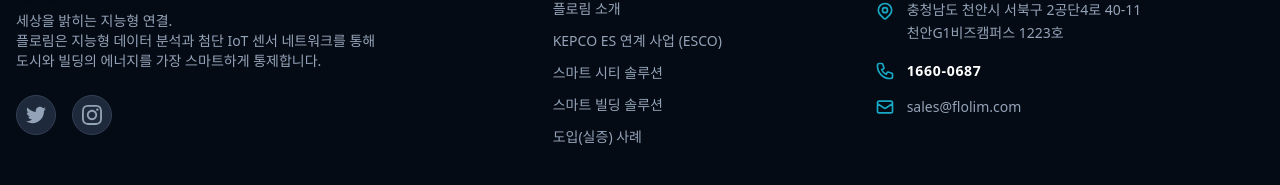
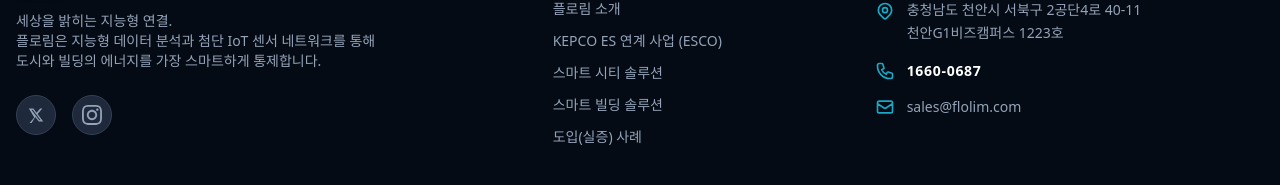
Before and after one commit to flolim-mj54/flolim-website, a React (Vite) app: page /support/contact in a window 1280 px wide. Shown: the part 1591-1776 px from the top of the page. Built offline with nearby package versions, Linux system fonts and the light colour scheme.

Commit message:
푸터 트위터, 인스타 변경

```diff
--- a/src/components/Footer.tsx
+++ b/src/components/Footer.tsx
@@ -1,6 +1,20 @@
+import { useState } from 'react';
 import { Link } from 'react-router-dom';
 
 const Footer = () => {
+  // 💡 [추가됨] '준비중' 팝업 뱃지 상태 관리
+  const [toastMessage, setToastMessage] = useState<string | null>(null);
+
+  const handleComingSoon = (e: React.MouseEvent) => {
+    e.preventDefault();
+    setToastMessage('현재 준비 중인 페이지입니다. 조금만 기다려 주세요!');
+
+    // 3초 뒤에 팝업을 다시 숨깁니다.
+    setTimeout(() => {
+      setToastMessage(null);
+    }, 3000);
+  };
+
   return (
     <footer className="bg-[#050b14] border-t border-slate-800 pt-12 md:pt-16 pb-8 text-slate-400 relative overflow-hidden">
       <div className="absolute bottom-0 left-0 w-full h-[1px] bg-gradient-to-r from-transparent via-flolim/30 to-transparent"></div>
@@ -15,18 +29,33 @@ const Footer = () => {
                 <span className="text-white">LIM</span>
               </span>
             </div>
-            {/* 💡 [수정됨] 딥러닝 기반의 데이터 분석 -> 지능형 데이터 분석 */}
             <p className="text-[11px] sm:text-xs md:text-sm font-light leading-relaxed mb-6 max-w-sm break-keep">
               세상을 밝히는 지능형 연결.<br />
               플로림은 지능형 데이터 분석과 첨단 IoT 센서 네트워크를 통해 도시와 빌딩의 에너지를 가장 스마트하게 통제합니다.
             </p>
+
             <div className="flex gap-2 sm:gap-3 md:gap-4">
-              <div className="w-8 h-8 md:w-10 md:h-10 rounded-full bg-slate-800 flex items-center justify-center hover:bg-flolim hover:text-slate-900 active:scale-95 transition-all cursor-pointer border border-slate-700 hover:border-flolim">
-                <svg className="w-4 h-4 md:w-5 md:h-5" fill="currentColor" viewBox="0 0 24 24"><path d="M24 4.557c-.883.392-1.832.656-2.828.775 1.017-.609 1.798-1.574 2.165-2.724-.951.564-2.005.974-3.127 1.195-.897-.957-2.178-1.555-3.594-1.555-3.179 0-5.515 2.966-4.797 6.045-4.091-.205-7.719-2.165-10.148-5.144-1.29 2.213-.669 5.108 1.523 6.574-.806-.026-1.566-.247-2.229-.616-.054 2.281 1.581 4.415 3.949 4.89-.693.188-1.452.232-2.224.084.626 1.956 2.444 3.379 4.6 3.419-2.07 1.623-4.678 2.348-7.29 2.04 2.179 1.397 4.768 2.212 7.548 2.212 9.142 0 14.307-7.721 13.995-14.646.962-.695 1.797-1.562 2.457-2.549z"/></svg>
-              </div>
-              <div className="w-8 h-8 md:w-10 md:h-10 rounded-full bg-slate-800 flex items-center justify-center hover:bg-flolim hover:text-slate-900 active:scale-95 transition-all cursor-pointer border border-slate-700 hover:border-flolim">
-                <svg className="w-4 h-4 md:w-5 md:h-5" fill="currentColor" viewBox="0 0 24 24"><path d="M12 2.163c3.204 0 3.584.012 4.85.045 3.242.085 4.805 1.649 4.89 4.89.033 1.266.045 1.646.045 4.85s-.012 3.584-.045 4.85c-.085 3.242-1.649 4.805-4.89 4.89-1.266.033-1.646.045-4.85.045s-3.584-.012-4.85-.045c-3.242-.085-4.805-1.649-4.89-4.89-.033-1.266-.045-1.646-.045-4.85s.012-3.584.045-4.85c.085-3.242 1.649-4.805 4.89-4.89 1.266-.033 1.646-.045 4.85-.045zm0-2.163c-3.259 0-3.667.014-4.947.072-4.358.2-6.78 2.618-6.98 6.98-.059 1.281-.073 1.689-.073 4.948s.014 3.667.072 4.947c.2 4.358 2.618 6.78 6.98 6.98 1.281.058 1.689.072 4.948.072s3.667-.014 4.947-.072c4.358-.2 6.78-2.618 6.98-6.98.058-1.281.072-1.689.072-4.948s-.014-3.667-.072-4.947c-.2-4.358-2.618-6.78-6.98-6.98-1.281-.058-1.689-.072-4.948-.072zm0 5.838c-3.403 0-6.162 2.759-6.162 6.162s2.759 6.162 6.162 6.162 6.162-2.759 6.162-6.162-2.759-6.162-6.162-6.162zm0 10.162c-2.209 0-4-1.79-4-4 0-2.209 1.791-4 4-4s4 1.791 4 4c0 2.21-1.791 4-4 4zm6.406-11.845c-.796 0-1.441.645-1.441 1.44s.645 1.44 1.441 1.44c.795 0 1.439-.645 1.439-1.44s-.644-1.44-1.439-1.44z"/></svg>
-              </div>
+              {/* 💡 [수정됨] 트위터 로고를 공식 X 로고로 변경 및 준비중 이벤트 추가 */}
+              <button
+                onClick={handleComingSoon}
+                className="w-8 h-8 md:w-10 md:h-10 rounded-full bg-slate-800 flex items-center justify-center hover:bg-flolim hover:text-slate-900 active:scale-95 transition-all cursor-pointer border border-slate-700 hover:border-flolim"
+                aria-label="X (Twitter)"
+              >
+                <svg className="w-3.5 h-3.5 md:w-4 md:h-4 fill-current" viewBox="0 0 24 24">
+                  <path d="M18.244 2.25h3.308l-7.227 8.26 8.502 11.24H16.17l-5.214-6.817L4.99 24.75H1.68l7.73-8.835L1.254 2.25H8.08l4.713 6.231zm-1.161 17.52h1.833L7.084 4.126H5.117z"/>
+                </svg>
+              </button>
+
+              {/* 💡 [수정됨] 인스타그램 로고 유지 및 준비중 이벤트 추가 */}
+              <button
+                onClick={handleComingSoon}
+                className="w-8 h-8 md:w-10 md:h-10 rounded-full bg-slate-800 flex items-center justify-center hover:bg-flolim hover:text-slate-900 active:scale-95 transition-all cursor-pointer border border-slate-700 hover:border-flolim"
+                aria-label="Instagram"
+              >
+                <svg className="w-4 h-4 md:w-5 md:h-5 fill-current" viewBox="0 0 24 24">
+                  <path d="M12 2.163c3.204 0 3.584.012 4.85.045 3.242.085 4.805 1.649 4.89 4.89.033 1.266.045 1.646.045 4.85s-.012 3.584-.045 4.85c-.085 3.242-1.649 4.805-4.89 4.89-1.266.033-1.646.045-4.85.045s-3.584-.012-4.85-.045c-3.242-.085-4.805-1.649-4.89-4.89-.033-1.266-.045-1.646-.045-4.85s.012-3.584.045-4.85c.085-3.242 1.649-4.805 4.89-4.89 1.266-.033 1.646-.045 4.85-.045zm0-2.163c-3.259 0-3.667.014-4.947.072-4.358.2-6.78 2.618-6.98 6.98-.059 1.281-.073 1.689-.073 4.948s.014 3.667.072 4.947c.2 4.358 2.618 6.78 6.98 6.98 1.281.058 1.689.072 4.948.072s3.667-.014 4.947-.072c4.358-.2 6.78-2.618 6.98-6.98.058-1.281.072-1.689.072-4.948s-.014-3.667-.072-4.947c-.2-4.358-2.618-6.78-6.98-6.98-1.281-.058-1.689-.072-4.948-.072zm0 5.838c-3.403 0-6.162 2.759-6.162 6.162s2.759 6.162 6.162 6.162 6.162-2.759 6.162-6.162-2.759-6.162-6.162-6.162zm0 10.162c-2.209 0-4-1.79-4-4 0-2.209 1.791-4 4-4s4 1.791 4 4c0 2.21-1.791 4-4 4zm6.406-11.845c-.796 0-1.441.645-1.441 1.44s.645 1.44 1.441 1.44c.795 0 1.439-.645 1.439-1.44s-.644-1.44-1.439-1.44z"/>
+                </svg>
+              </button>
             </div>
           </div>
 
@@ -63,11 +92,30 @@ const Footer = () => {
         <div className="flex flex-col sm:flex-row justify-between items-center gap-3 md:gap-4 text-[10px] md:text-xs font-light">
           <p>© 2026 FLOLIM Co., Ltd. All rights reserved.</p>
           <div className="flex gap-4 md:gap-6">
-            <Link to="#" className="hover:text-white transition-colors">이용약관</Link>
-            <Link to="#" className="text-white font-medium hover:text-flolim transition-colors">개인정보처리방침</Link>
+            <a href="#" onClick={handleComingSoon} className="hover:text-white transition-colors">이용약관</a>
+            <a href="#" onClick={handleComingSoon} className="text-white font-medium hover:text-flolim transition-colors">개인정보처리방침</a>
           </div>
         </div>
       </div>
+
+      {/* 💡 [추가됨] '준비중' 토스트 팝업 UI */}
+      <div
+        className={`fixed bottom-10 left-1/2 transform -translate-x-1/2 z-[100] transition-all duration-500 ease-out ${
+          toastMessage ? 'opacity-100 translate-y-0 scale-100' : 'opacity-0 translate-y-10 scale-95 pointer-events-none'
+        }`}
+      >
+        <div className="bg-slate-900/90 backdrop-blur-xl border border-flolim/50 text-white px-5 py-3 md:px-6 md:py-3.5 rounded-full shadow-[0_10px_40px_rgba(24,169,198,0.3)] flex items-center gap-3">
+          <div className="w-6 h-6 md:w-7 md:h-7 bg-flolim/20 rounded-full flex items-center justify-center text-flolim shrink-0">
+            <svg className="w-3.5 h-3.5 md:w-4 md:h-4" fill="none" stroke="currentColor" viewBox="0 0 24 24">
+              <path strokeLinecap="round" strokeLinejoin="round" strokeWidth="2.5" d="M13 16h-1v-4h-1m1-4h.01M21 12a9 9 0 11-18 0 9 9 0 0118 0z"></path>
+            </svg>
+          </div>
+          <span className="text-xs md:text-sm font-bold tracking-wide whitespace-nowrap pr-2">
+            {toastMessage}
+          </span>
+        </div>
+      </div>
+
     </footer>
   );
 };
```
